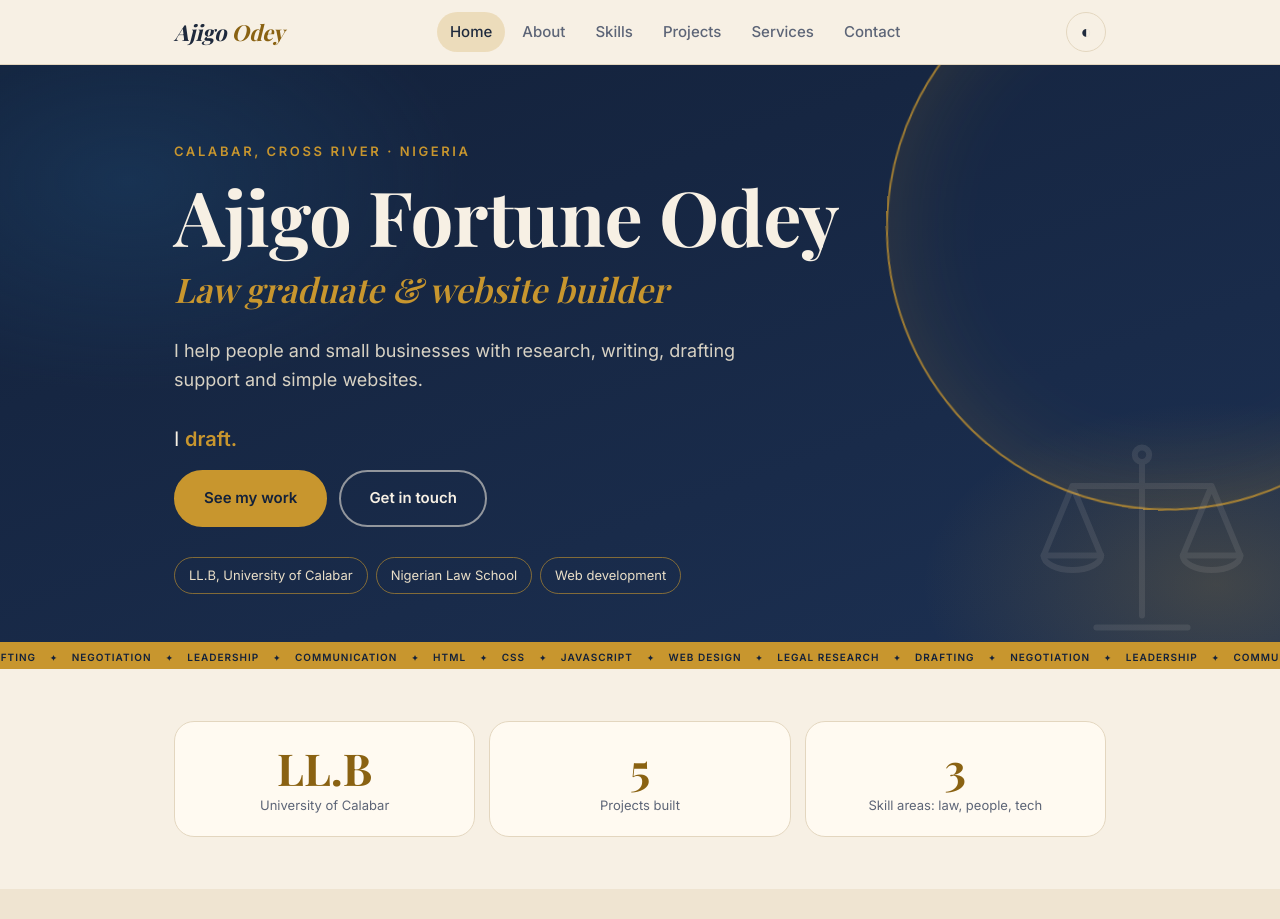
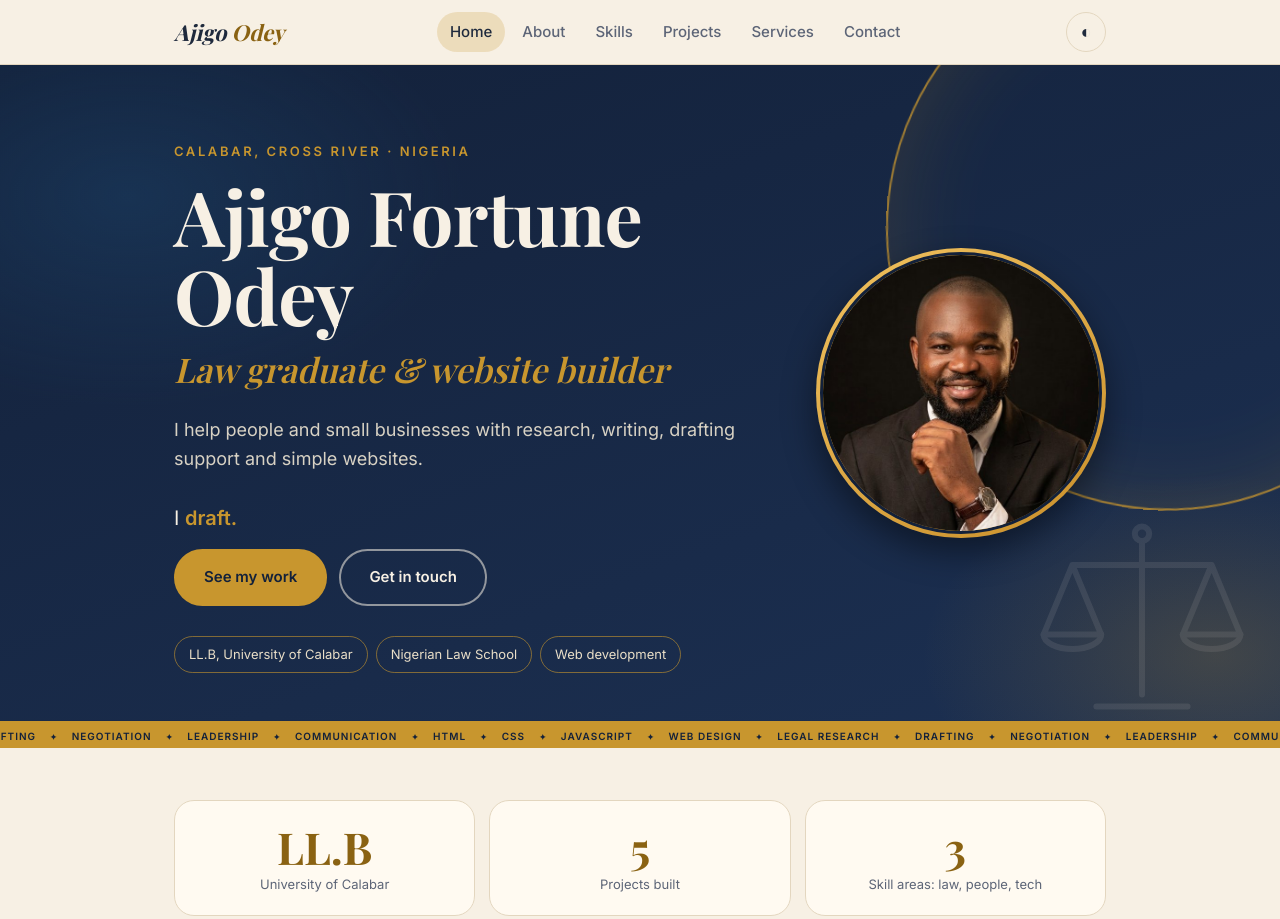
Before and after one commit to Ajigofortune/Ajigofortune.github.io, a plain HTML site: page index.html in a window 1280 px wide. Shown: the top 919 px of the page. Drawn offline with nearby package versions, Linux system fonts and the light colour scheme; a web font is replaced by a local one.

Commit message:
Add files via upload

```diff
--- a/index.html
+++ b/index.html
@@ -17,7 +17,9 @@
 <meta property="og:title" content="Ajigo Fortune Odey | Law Graduate and Website Builder in Calabar, Nigeria">
 <meta property="og:description" content="Ajigo Fortune Odey is a law graduate in Calabar, Nigeria offering legal research, drafting support, writing, admin help, SEO and simple websites for small businesses.">
 <meta property="og:url" content="https://ajigofortune.github.io/">
+<meta property="og:image" content="https://ajigofortune.github.io/portrait.jpg">
 <meta name="twitter:card" content="summary">
+<meta name="twitter:image" content="https://ajigofortune.github.io/portrait.jpg">
 <meta name="twitter:title" content="Ajigo Fortune Odey | Law Graduate and Website Builder in Calabar, Nigeria">
 <meta name="twitter:description" content="Ajigo Fortune Odey is a law graduate in Calabar, Nigeria offering legal research, drafting support, writing, admin help, SEO and simple websites for small businesses.">
 <script type="application/ld+json">{"@context":"https://schema.org","@type":"Person","name":"Ajigo Fortune Odey","url":"https://ajigofortune.github.io/","description":"Law graduate and website builder based in Calabar, Nigeria.","alumniOf":[{"@type":"CollegeOrUniversity","name":"University of Calabar"},{"@type":"EducationalOrganization","name":"Nigerian Law School"}],"address":{"@type":"PostalAddress","addressLocality":"Calabar","addressRegion":"Cross River","addressCountry":"NG"},"knowsAbout":["Legal research","Legal drafting support","Web development","Search engine optimisation"],"sameAs":["https://github.com/Ajigofortune"]}</script>
@@ -45,7 +47,8 @@
     </div>
   </div>
 </header>
-<div class="hero-band"><svg class="deco" viewBox="0 0 200 200" aria-hidden="true" fill="none" stroke="currentColor" stroke-width="5" stroke-linecap="round" stroke-linejoin="round"><circle cx="100" cy="24" r="6"/><path d="M100 30v128M62 168h76M42 50h116M42 50l-24 58h48zM158 50l-24 58h48z"/><path d="M18 108a24 12 0 0 0 48 0M134 108a24 12 0 0 0 48 0"/></svg><div class="wrap hero">
+<div class="hero-band"><svg class="deco" viewBox="0 0 200 200" aria-hidden="true" fill="none" stroke="currentColor" stroke-width="5" stroke-linecap="round" stroke-linejoin="round"><circle cx="100" cy="24" r="6"/><path d="M100 30v128M62 168h76M42 50h116M42 50l-24 58h48zM158 50l-24 58h48z"/><path d="M18 108a24 12 0 0 0 48 0M134 108a24 12 0 0 0 48 0"/></svg><div class="wrap hero has-me">
+  <div class="me"><img src="portrait.jpg" alt="Portrait of Ajigo Fortune Odey" width="600" height="800"></div>
   <p class="eyebrow">Calabar, Cross River &middot; Nigeria</p>
   <h1>Ajigo Fortune Odey</h1>
   <p class="subtitle">Law graduate &amp; website builder</p>
--- a/style.css
+++ b/style.css
@@ -270,3 +270,13 @@ footer { padding: 30px 0 40px; background: var(--navy); color: #cfc8b8; font-siz
 @media (prefers-reduced-motion:reduce){#loader{display:none}}
 .t-app { background: linear-gradient(135deg, #13213a, #c98f2a); }
 .stat span { display: block; line-height: 1.35; margin-top: 4px; }
+
+/* personal portrait */
+.wrap.hero { position: relative; }
+.me { width: 132px; height: 132px; border-radius: 50%; padding: 4px; margin: 0 0 22px; background: linear-gradient(145deg, #f0c15f, #c98f2a); box-shadow: 0 14px 34px rgba(0,0,0,.45); animation: mePop .8s cubic-bezier(.2,.8,.2,1) both; }
+.me img { display: block; width: 100%; height: 100%; border-radius: 50%; object-fit: cover; object-position: 50% 16%; border: 3px solid #13213a; }
+@keyframes mePop { from { opacity: 0; transform: scale(.85); } to { opacity: 1; transform: none; } }
+@media (min-width: 820px) {
+  .hero.has-me { padding-right: 360px; }
+  .hero.has-me .me { position: absolute; right: 24px; top: 50%; margin: 0; width: 290px; height: 290px; transform: translateY(-50%); animation: none; }
+}
```
Also changed, not shown: about.html (+4 -1 lines), contact.html (+3 -0 lines), projects.html (+3 -0 lines), services.html (+3 -0 lines), skills.html (+3 -0 lines), portrait.jpg (added).
